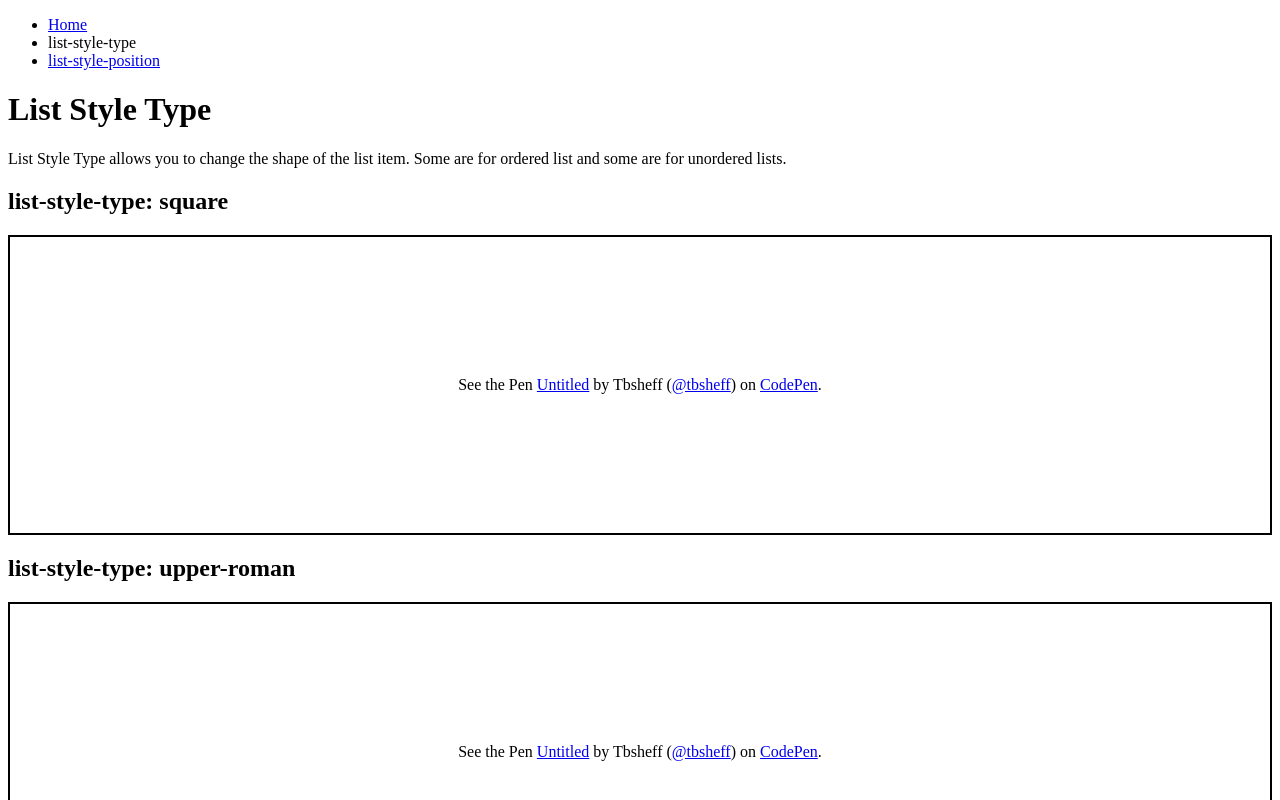
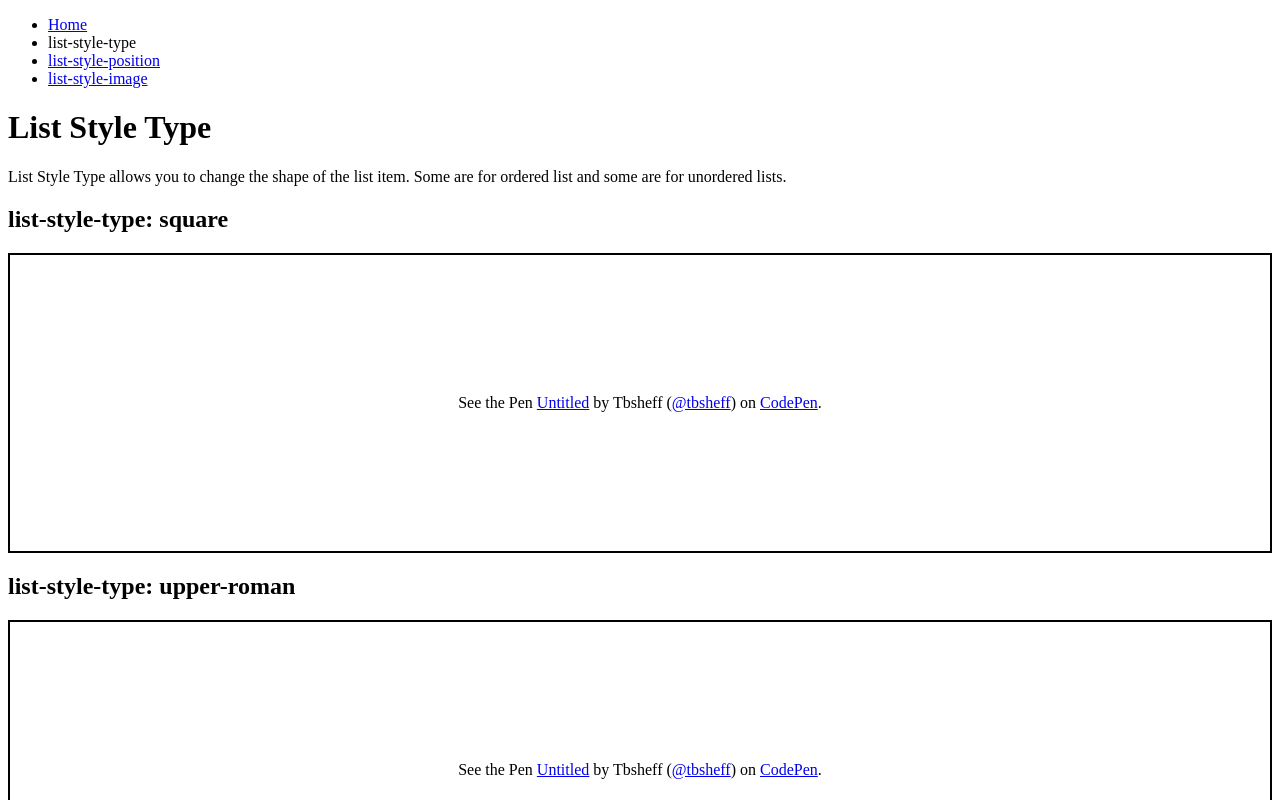
Before and after one commit to Tbsheff/CSSLists, a plain HTML site: page list-style-type/index.html in a window 1280 px wide. Shown: the top 800 px of the page. Drawn offline with Linux system fonts and the light colour scheme; a script that the page names is missing.

Commit message:
Update index.html

```diff
--- a/list-style-type/index.html
+++ b/list-style-type/index.html
@@ -12,6 +12,8 @@
             <li><a href="../index.html">Home</a></li>
             <li><a>list-style-type</a></li>
             <li><a href="../list-style-position/">list-style-position</a></li>
+            <li><a href="../list-style-image/">list-style-image</a></li>
+
         </ul>
     </nav>
     <h1>List Style Type</h1>
```
